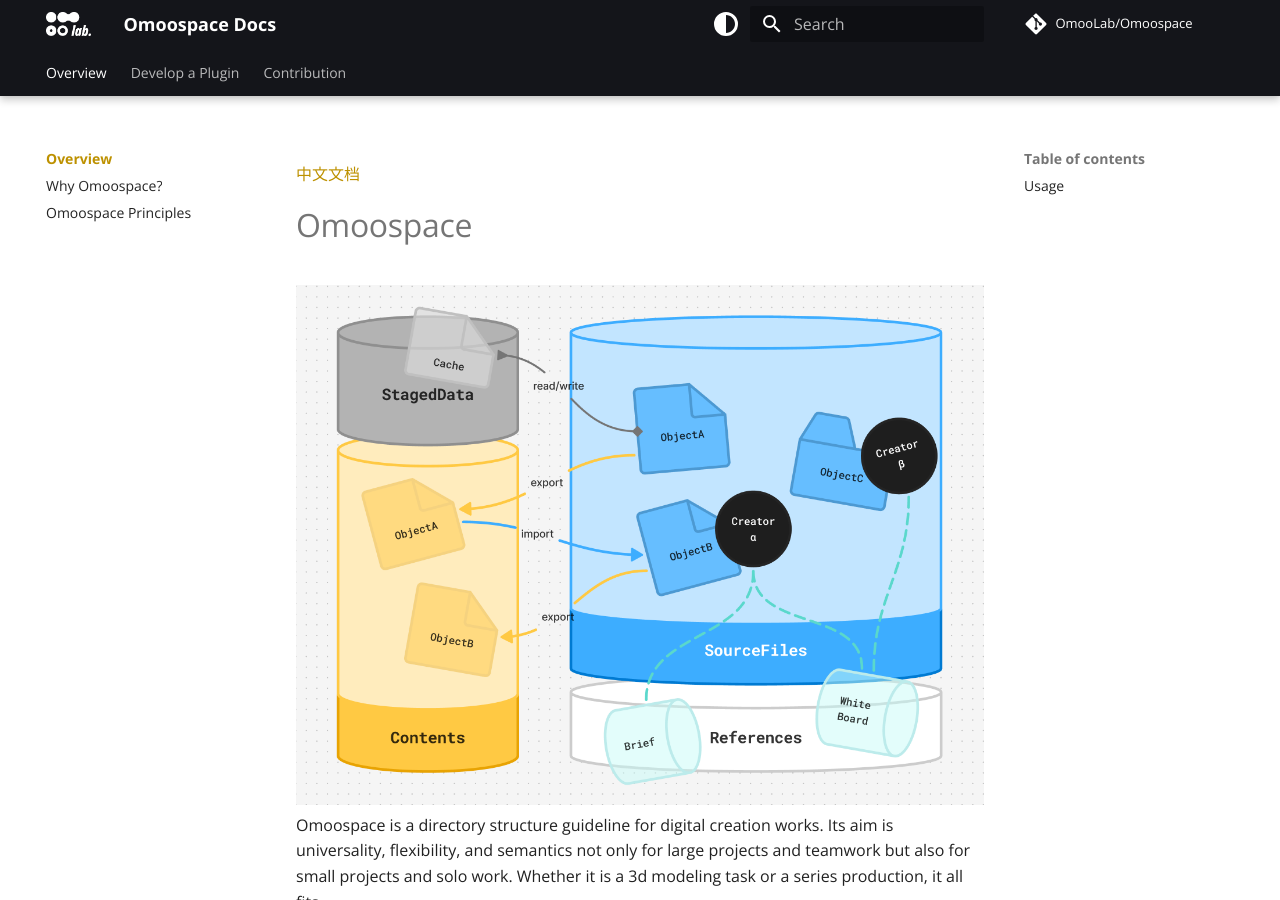
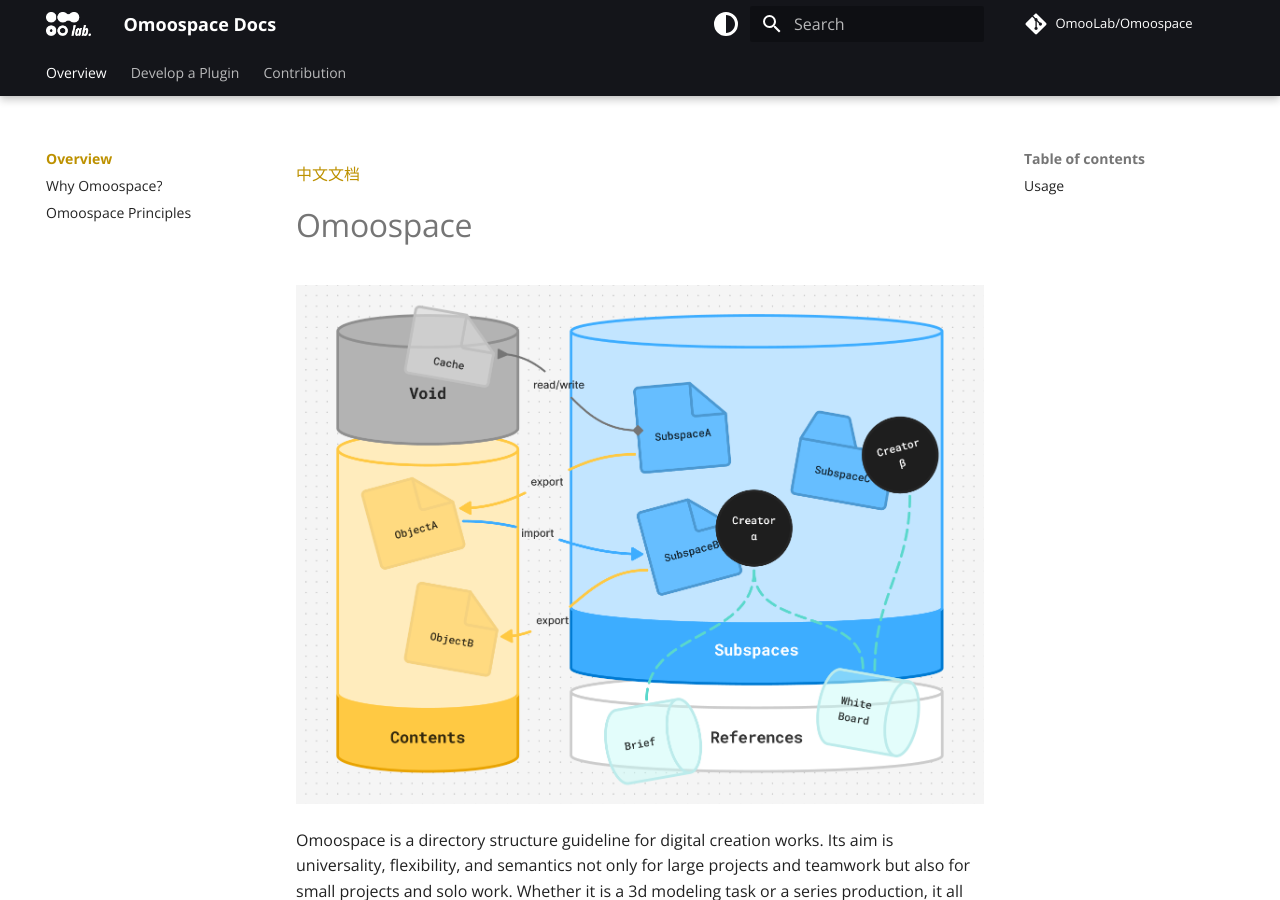
Before and after one commit to OmooLab/Omoospace, an MkDocs documentation site: the page built from docs/index.md, in a window 1280 px wide and 900 px high. Built offline with MkDocs 1.6.1 and Material for MkDocs 9.7.7, drawn with Linux system fonts in a browser that asks for light colours; some web fonts are replaced; comment, search, counter and statistics services are not loaded; the version menu is left out.

Commit message:
fix: update smoke test commands and replace layout image with overview

```diff
--- a/docs/index.md
+++ b/docs/index.md
@@ -1,7 +1,8 @@
 [中文文档](https://wcn96x0h20lt.feishu.cn/wiki/TAduwcqV3izhJ2kM3VpcZBW0n1d)
 
 # Omoospace
-![alt text](assets/layout.png)
+![overview](assets/overview.png)
+
 Omoospace is a directory structure guideline for digital creation works. Its aim is universality, flexibility, and semantics not only for large projects and teamwork but also for small projects and solo work. Whether it is a 3d modeling task or a series production, it all fits.
 
 If you are not sure how to design your project directory right, you can follow the [omoospace principles](principles)
```
Also changed, not shown: README.md (+1 -1 lines), docs/assets/layout.png (deleted), docs/assets/overview.png, 1 other file.
